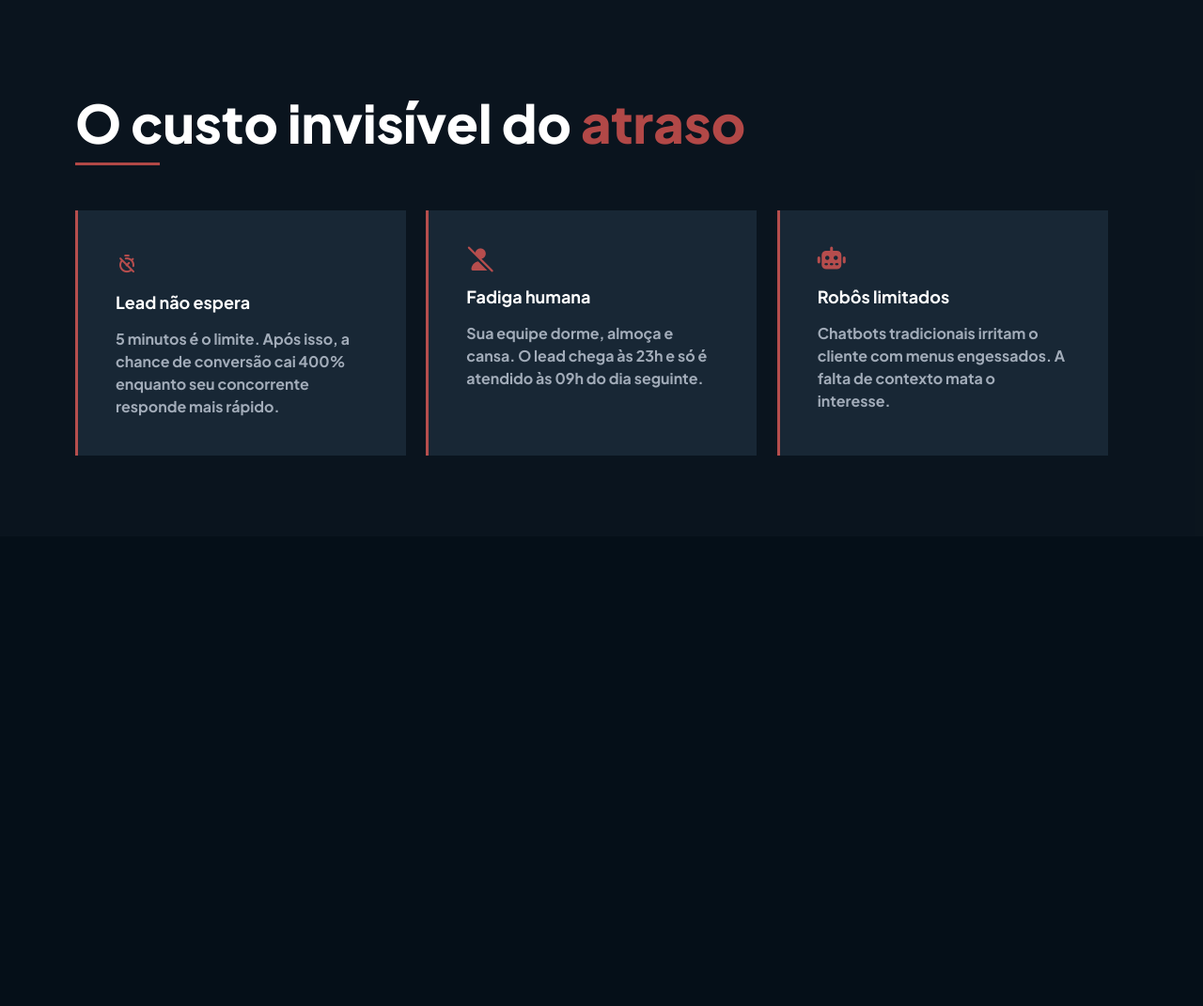
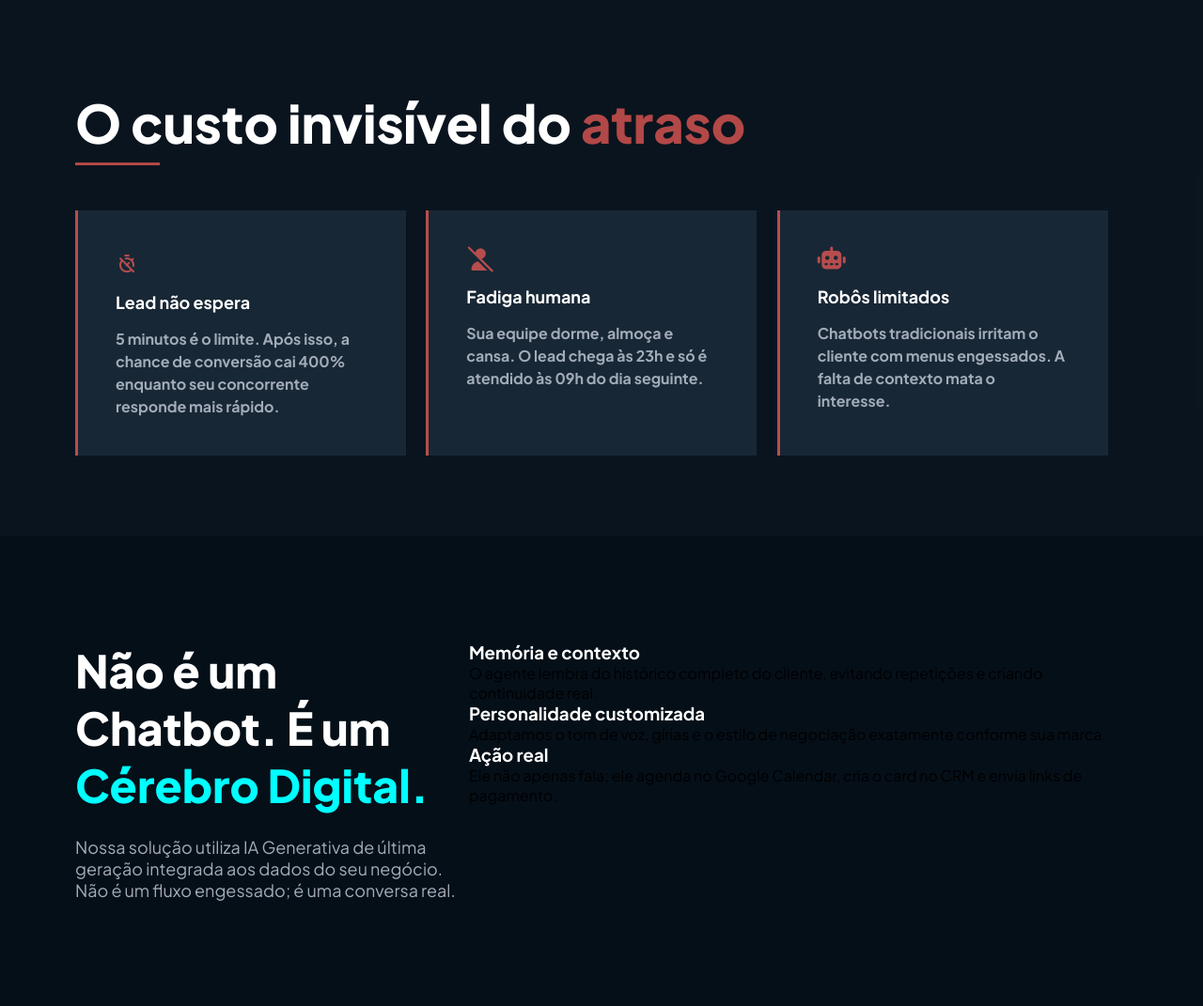
Before and after one commit to MarcoMoura1209/UaiDevs, a Django app: page / in a window 1280 px wide. Shown: the part 836-1907 px from the top of the page at 94% size. Before the commit the page ends 1321 px from the top, so only its background shows below. Run offline with Django 5.2, Linux system fonts and the light colour scheme; some libraries are stand-ins or nearby versions.

Commit message:
Adiciona nova seção "Alternativa" à página inicial com conteúdo sobre a solução de IA, incluindo títulos e descrições dos recursos.

```diff
--- a/assets/css/components.css
+++ b/assets/css/components.css
@@ -56,8 +56,6 @@ nav ul a:hover {
     transition: all 0.3s ease;
 }
 
-
-
 .overlay {
     margin-top: .5rem;
     display: block;
--- a/assets/css/root.css
+++ b/assets/css/root.css
@@ -31,6 +31,7 @@
     --font-size-xl: calc(var(--font-size-base) * 1.5);       /* 24px */
     --font-size-2xl: calc(var(--font-size-base) * 1.875);    /* 30px */
     --font-size-3xl: calc(var(--font-size-base) * 2.5);      /* 40px */
+    --font-size-4xl-tight: calc(var(--font-size-base) * 3);  /* 48px */
     --font-size-4xl: calc(var(--font-size-base) * 3.5);      /* 56px */
     --font-size-5xl: calc(var(--font-size-base) * 4.5);      /* 72px */
 
--- a/assets/css/sections.css
+++ b/assets/css/sections.css
@@ -76,3 +76,28 @@
     font-size: var(--font-size-lg);
     font-weight: var(--font-weight-bold);
 }
+
+
+/* ========  ALTERNATIVA  ======== */
+
+
+.alternativa {
+    padding: 7rem 5rem;
+    display: flex;
+}
+
+.container-texto-alternativa {
+    width: 40%;
+}
+
+.titulo-alternativa {
+    font-size: var(--font-size-4xl-tight);
+    font-weight: var(--font-weight-extra-bold);
+}
+
+.container-texto-alternativa p {
+    margin-top: 1.5rem;
+    font-weight: var(--font-weight-regular);
+    font-size: var(--font-size-lg);
+    color: var(--paragrafo);
+}
--- a/core/templates/core/pages/home.html
+++ b/core/templates/core/pages/home.html
@@ -74,6 +74,40 @@
                 </div>
             </div>
         </section>
+
+
+        <section class="alternativa">
+            <div class="container-texto-alternativa">
+                <h2 class="titulo-alternativa">Não é um Chatbot. É um <span class="texto-cor-secundaria">Cérebro Digital.</span></h2>
+                <p>
+                    Nossa solução utiliza IA Generativa de última geração integrada aos dados do seu negócio. Não é um fluxo engessado; é uma conversa real.
+                </p>
+            </div>
+
+            <div class="container-card-alternativa">
+                <div>
+                    <i class="icon-alternativa"></i>
+                    <h3>Memória e contexto</h3>
+                    <p>
+                        O agente lembra do histórico completo do cliente, evitando repetições e criando continuidade real.
+                    </p>
+                </div>
+                <div>
+                    <i class="icon-alternativa"></i>
+                    <h3>Personalidade customizada</h3>
+                    <p>
+                        Adaptamos o tom de voz, gírias e o estilo de negociação exatamente conforme sua marca.
+                    </p>
+                </div>
+                <div>
+                    <i class="icon-alternativa"></i>
+                    <h3>Ação real</h3>
+                    <p>
+                        Ele não apenas fala; ele agenda no Google Calendar, cria o card no CRM e envia links de pagamento.
+                    </p>
+                </div>
+            </div>
+        </section>
     </main>
 
 
```
